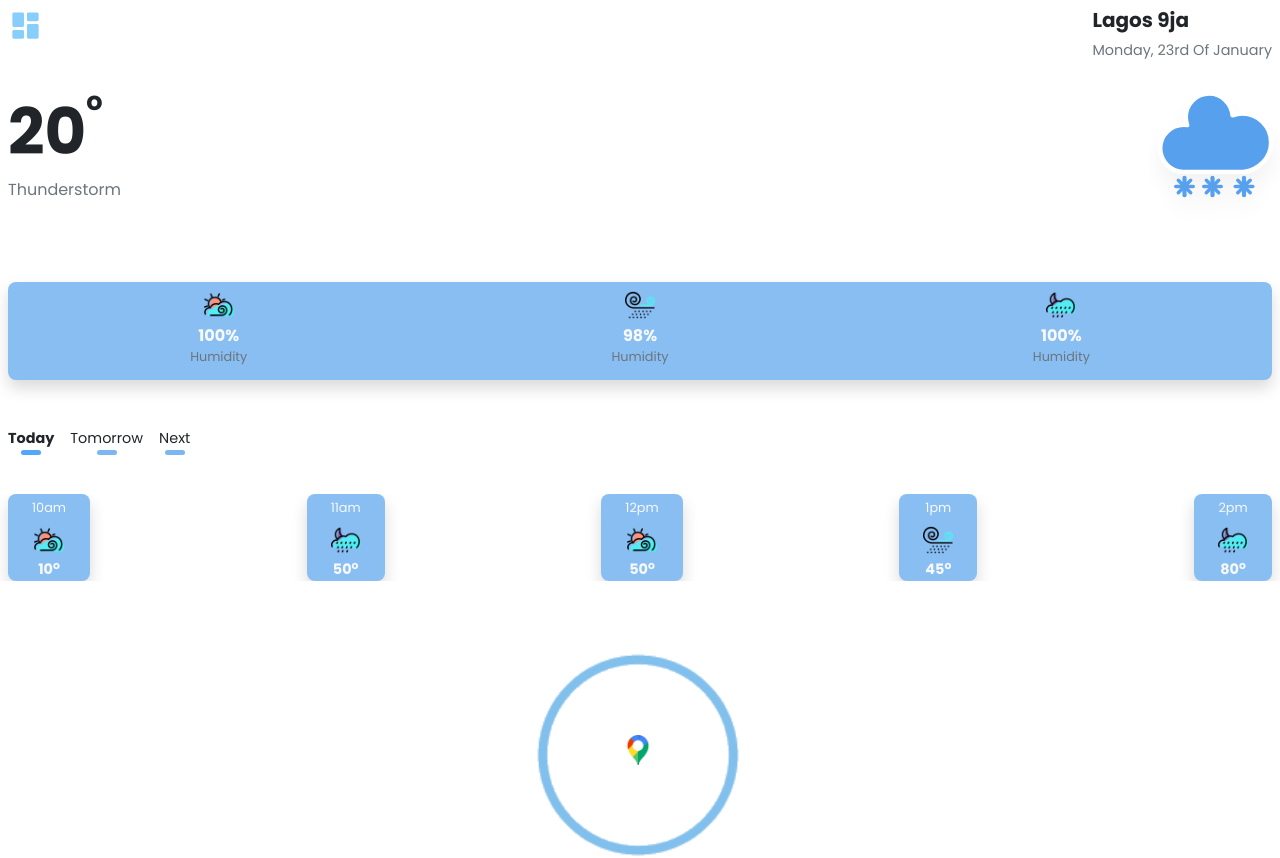
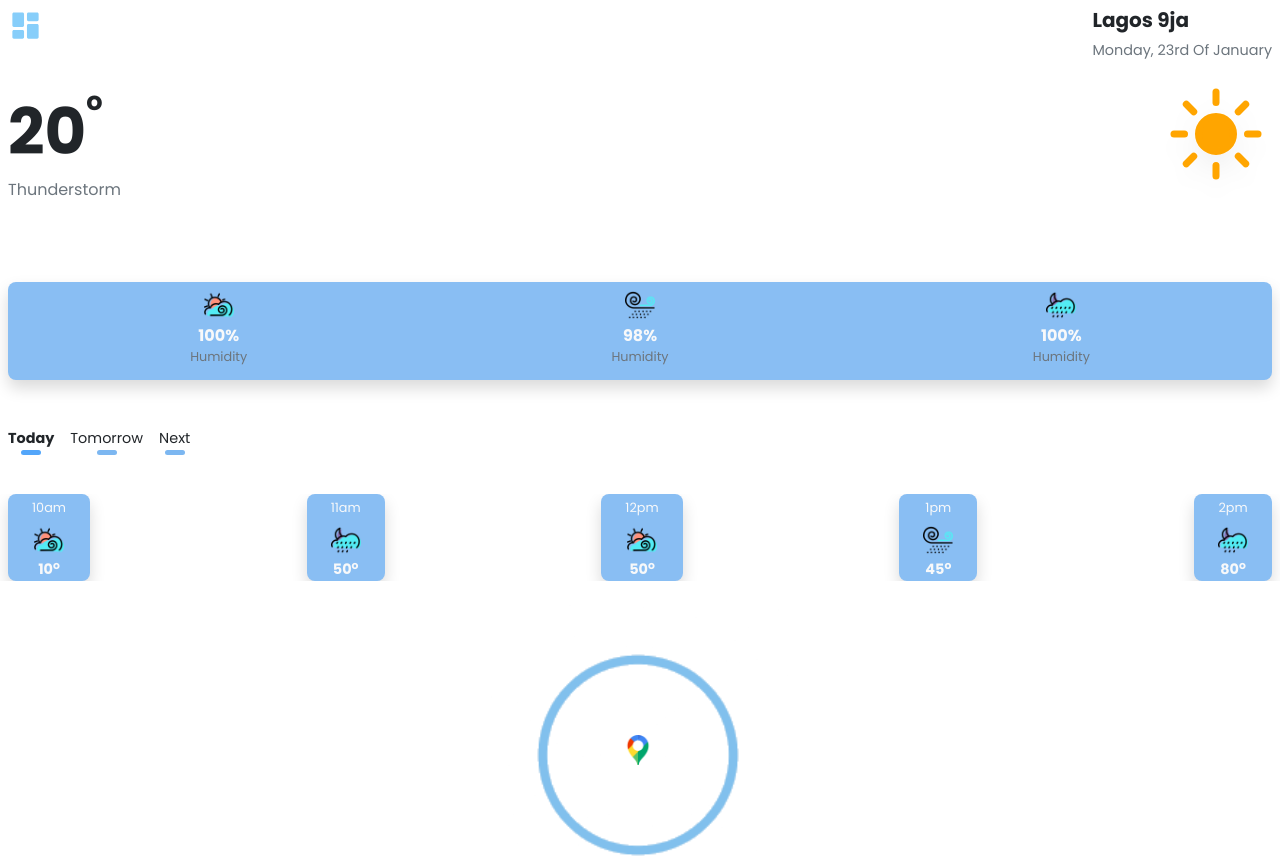
Before and after one commit to Adedoyin-Emmanuel/react-weather-app, a React (Create React App) app: page /weather in a window 1280 px wide. Shown: the top 858 px of the page. Built offline with nearby package versions, Linux system fonts and the light colour scheme.

Commit message:
rollback

```diff
--- a/src/pages/Weather.jsx
+++ b/src/pages/Weather.jsx
@@ -256,7 +256,7 @@ const WeatherApp = () => {
 						</p>
 					</section>
 					<section className="current-weather-icon my-4 mx-4">
-						<img src={Snowy} width={64} height={64} alt="main weather icon"/>
+						<img src={Day} width={64} height={64} alt="main weather icon"/>
 					</section>
 				</section>
 				{/* d-flex align-items-center justify-content-between brand-tertiary-color rounded-3 shadow p-3 m-0" */}
```
Also changed, not shown: src/assets/static/day.svg.
